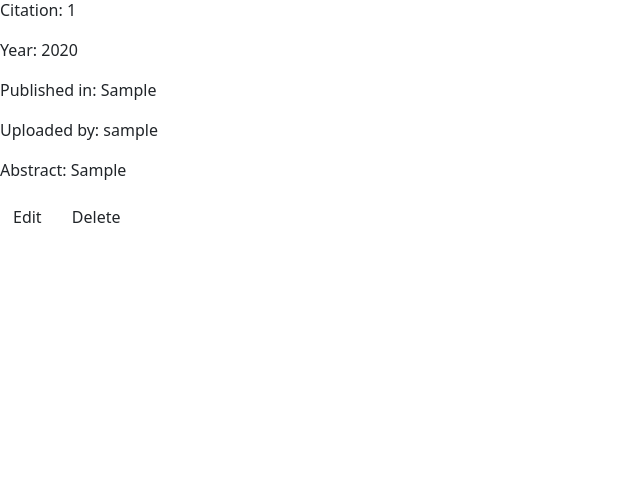
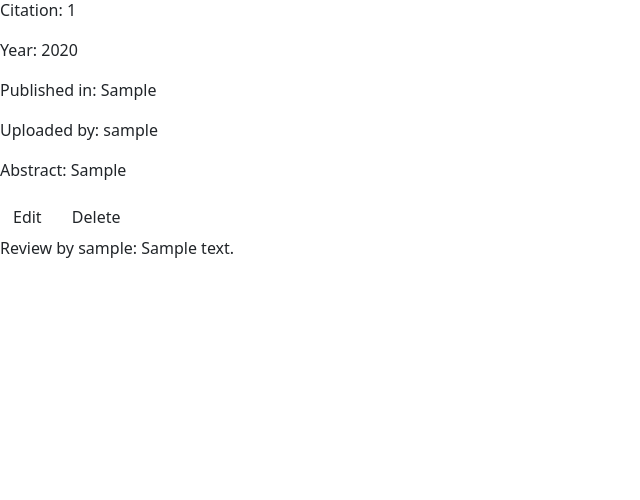
Before and after one commit to boyoon-c/readuck-api, a Django app: page /articles/1 in a window 1280 px wide. Shown: the part 720-1220 px from the top of the page, without its empty margins (0-640 px from the left). Run offline with Django 3.2, Linux system fonts and the light colour scheme; tables that the repository leaves empty hold one stand-in row (values such as "Sample post").

Commit message:
Add reviews

```diff
--- a/main_app/admin.py
+++ b/main_app/admin.py
@@ -1,6 +1,9 @@
 from django.contrib import admin
-from .models import Article, Group
+from .models import Article, Group, Review, Comment, File
 
 # Register your models here.
 admin.site.register(Article)
 admin.site.register(Group)
+admin.site.register(Review)
+admin.site.register(Comment)
+admin.site.register(File)
--- a/main_app/models.py
+++ b/main_app/models.py
@@ -39,6 +39,7 @@ class Comment(models.Model):
   content = models.TextField(
     max_length=500
   )
+  article = models.ForeignKey(Article, on_delete=models.CASCADE)
   user=models.ForeignKey(User, on_delete=models.CASCADE)
   review = models.ForeignKey(Review, on_delete=models.CASCADE)
 
@@ -54,6 +55,10 @@ class Group(models.Model):
 
   def get_absolute_url(self):
     return reverse('groups_detail', kwargs={ "pk": self.id })
+
+class File(models.Model):
+  url = models.CharField(max_length=250)
+  article = models.OneToOneField(Article, on_delete=models.CASCADE)
 
 '''
 # Comment
--- a/main_app/templates/articles/detail.html
+++ b/main_app/templates/articles/detail.html
@@ -29,6 +29,11 @@
       <a href="{% url 'articles_update' article.id %}" class="btn warn">Edit</a>
       <a href="{% url 'articles_delete' article.id %}" class="btn danger">Delete</a>
   </div>
+  <div>
+    {% for rev in review %}
+      <div>Review by {{rev.user}}: {{rev.content}}</div>
+    {% endfor %}
+  </div>
   <embed src="http://infolab.stanford.edu/pub/papers/google.pdf#toolbar=0&navpanes=0&scrollbar=0" type="application/pdf"   height="700px" width="500">
 
 </section>
--- a/main_app/views.py
+++ b/main_app/views.py
@@ -1,5 +1,5 @@
 from django.shortcuts import redirect, render
-from .models import Article, Group
+from .models import Article, Group, Review, Comment
 from django.views.generic.edit import CreateView, UpdateView, DeleteView
 from django.views.generic import ListView, DetailView
 from django.contrib.auth.views import LoginView
@@ -46,7 +46,13 @@ def articles_index(request):
 
 def articles_detail(request, article_id):
   article = Article.objects.get(id=article_id)
-  return render(request, 'articles/detail.html', { 'article':article })
+  review = Review.objects.filter(article_id=article_id)
+  # comment = Comment.objects.filter()
+  return render(request, 'articles/detail.html',
+  {
+    'article':article,
+    'review': review
+  })
 
 class ArticleCreate(CreateView):
   model = Article
```
Also changed, not shown: main_app/migrations/0011_file.py (added).
